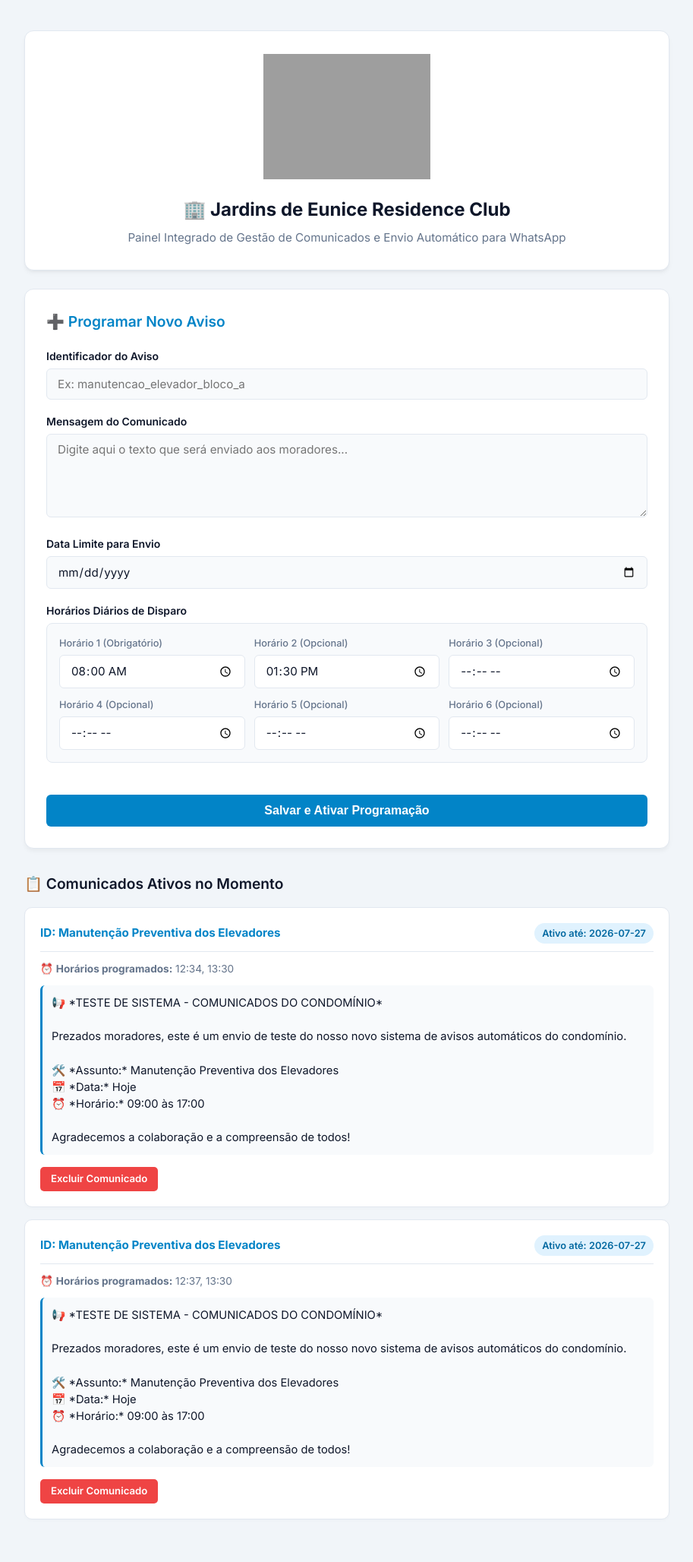
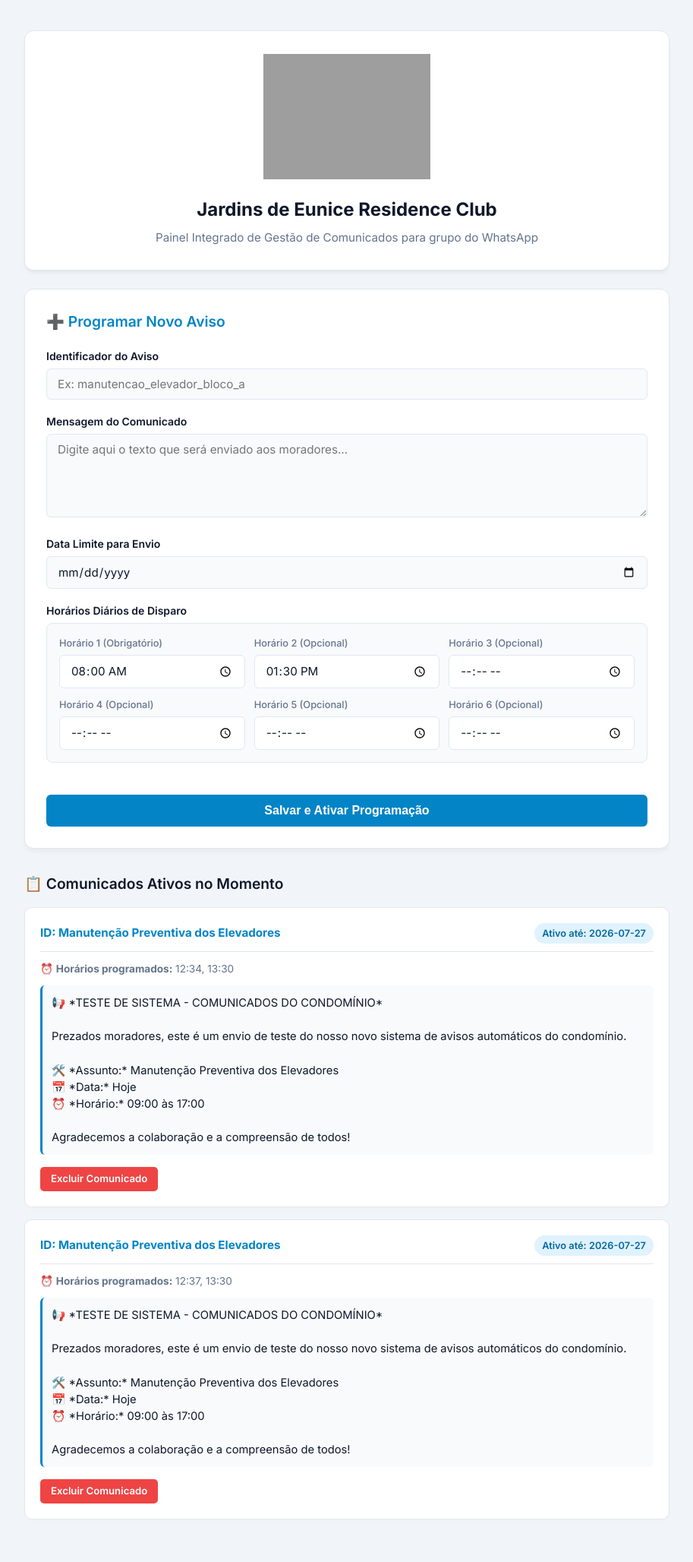
Before and after one commit to victorhadn/condominio_bot_jardins, a Flask app: page / in a window 1280 px wide. Shown: the whole page at 76% size, without its empty margins (183-1096 px from the left). Run offline with Flask 3, Linux system fonts and the light colour scheme; grey boxes are pictures that could not be loaded.

Commit message:
Update index.html

```diff
--- a/templates/index.html
+++ b/templates/index.html
@@ -272,8 +272,8 @@
         <!-- Cabeçalho Institucional -->
         <header class="header">
             <img src="https://www.construtoradaterra.com.br/assets/site/uploads/tmp/logo-LOIAmR8WIFk7aq61546872154.jpg" alt="Logo Construtora Da Terra" class="logo">
-            <h1>🏢 Jardins de Eunice Residence Club</h1>
-            <p>Painel Integrado de Gestão de Comunicados e Envio Automático para WhatsApp</p>
+            <h1>Jardins de Eunice Residence Club</h1>
+            <p>Painel Integrado de Gestão de Comunicados para grupo do WhatsApp</p>
         </header>
 
         <!-- Formulário de Cadastro -->
```
